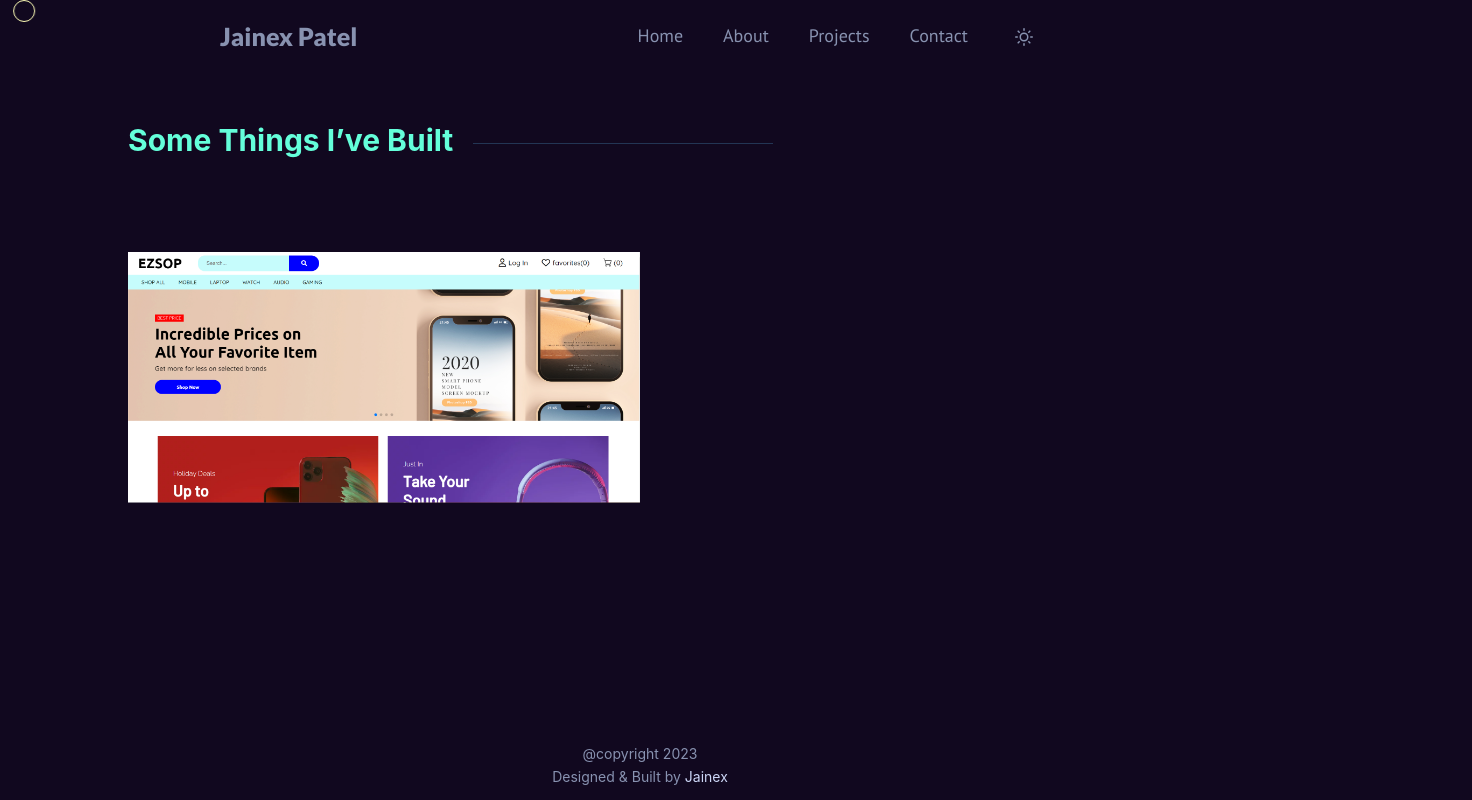
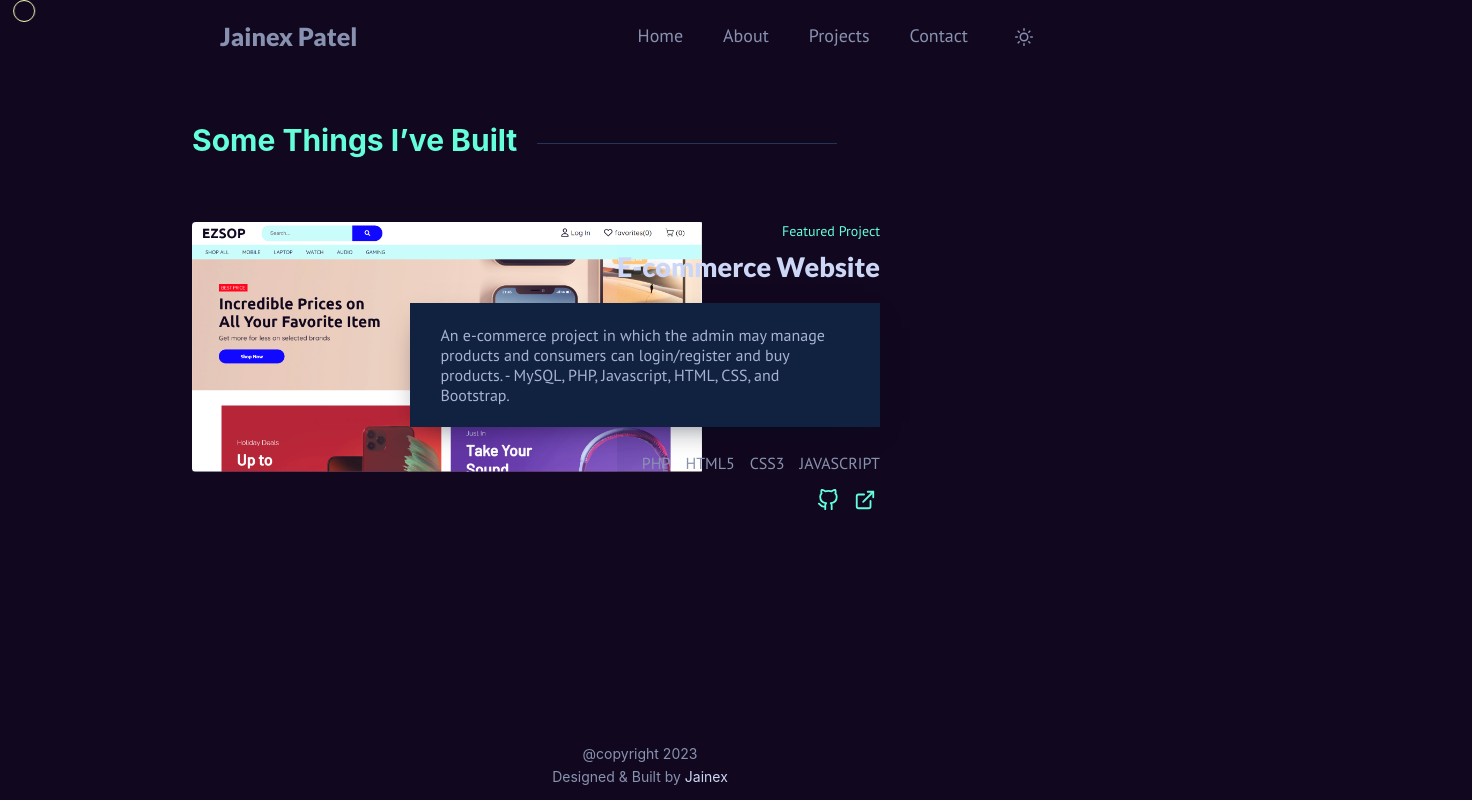
Before and after one commit to Jainex17/Portfolio, a React (Create React App) app: page /project in a window 1280 px wide. Shown: the whole page, 1472 px wide, since content can reach past the window. Built offline with nearby package versions, Linux system fonts and the light colour scheme.

Commit message:
project page update1

```diff
--- a/src/componets/Projects.js
+++ b/src/componets/Projects.js
@@ -1,6 +1,6 @@
 import React from 'react';
 import '../css/Projects.css';
-const pimg1 = require("../img/pimg1.png")
+// const pimg1 = require("../img/pimg1.png")
 
 function Projects() {
     return(
@@ -10,9 +10,34 @@ function Projects() {
 
             <div className='project-container'>
                 <div className='container-img'>
-                    <img src={pimg1} alt="project img" />
+                    <div className='project-img'>
+                        <div className='img-layer'></div>
+                        {/* <span><img src={pimg1} alt="project img" /></span> */}
+                    </div>
                 </div>
-                <div className='container-text'></div>
+                <div className='container-content'>
+                    <div className='project-overline'>Featured Project</div>
+                    <h3 className='project-title'>E-commerce Website</h3>
+                    <div className='Project-desc'>
+                        <p>An e-commerce project in which the admin may manage products and
+                            consumers can login/register and buy products. - MySQL, PHP,
+                            Javascript, HTML, CSS, and Bootstrap.</p>
+                    </div>
+                    <ul className='project-tech'>
+                        <li>PHP</li>
+                        <li>HTML5</li>
+                        <li>CSS3</li>
+                        <li>JAVASCRIPT</li>
+                    </ul>
+                    <div className='project-link'>
+                    <a href="https://github.com/jainex17" aria-label="GitHub Link" rel="noopener noreferrer" target="_blank">
+                        <svg xmlns="http://www.w3.org/2000/svg" role="img" viewBox="0 0 24 24" fill="none" stroke="currentColor" stroke-width="2" stroke-linecap="round" stroke-linejoin="round" class="feather feather-github"><title>GitHub</title><path d="M9 19c-5 1.5-5-2.5-7-3m14 6v-3.87a3.37 3.37 0 0 0-.94-2.61c3.14-.35 6.44-1.54 6.44-7A5.44 5.44 0 0 0 20 4.77 5.07 5.07 0 0 0 19.91 1S18.73.65 16 2.48a13.38 13.38 0 0 0-7 0C6.27.65 5.09 1 5.09 1A5.07 5.07 0 0 0 5 4.77a5.44 5.44 0 0 0-1.5 3.78c0 5.42 3.3 6.61 6.44 7A3.37 3.37 0 0 0 9 18.13V22"></path>
+                    </svg></a>
+                    <a href="/" aria-label="External Link" rel="noopener noreferrer" target="_blank">
+                        <svg xmlns="http://www.w3.org/2000/svg" role="img" viewBox="0 0 24 24" fill="none" stroke="currentColor" stroke-width="2" stroke-linecap="round" stroke-linejoin="round" class="feather feather-external-link"><title>External Link</title><path d="M18 13v6a2 2 0 0 1-2 2H5a2 2 0 0 1-2-2V8a2 2 0 0 1 2-2h6"></path><polyline points="15 3 21 3 21 9"></polyline><line x1="10" y1="14" x2="21" y2="3"></line>
+                    </svg></a>
+                    </div>
+                </div>
             </div>
         </section>
     )
--- a/src/css/Profile.css
+++ b/src/css/Profile.css
@@ -60,6 +60,7 @@ a{
     /* height: 50%; */
     /* border-radius: 100%; */
     display: flex;
+    justify-content: center;
 }
 .profile .profile-img img{
     width: 60%;
--- a/src/css/Projects.css
+++ b/src/css/Projects.css
@@ -1,5 +1,6 @@
 .projects{
-    margin: 50px 10%;
+    width: 100%;
+    margin: 50px 15%;
 }
 .projects h2{
     color: var(--green);
@@ -18,30 +19,90 @@
     background-color: #233554;
 }
 .projects .project-container{
-    padding: 70px 0;
+    padding: 40px 0;
+    display: flex;
+    width: 100%;
 }
 .projects .project-container .container-img{
+    width: 40%;
+}
+/* .projects .project-container .container-img{
     width: 100%;
     pointer-events: none;
     pointer-events: none;
     user-select: none;
+} */
+.projects .project-container .project-img{
+    background-image: url('../img/pimg1.png');
+    background-repeat: no-repeat;
+    background-size: auto 100%;
+    height: 250px;
+    width: 100%;
+    border-radius: 4px;
+    z-index: 2;
 }
-.projects .project-container .container-img .projectimg::before{
-    content: "";
-    position: absolute;
-    width: 100%;
+.projects .project-container .project-img .img-layer{
+    width: 83%;
+    z-index: 3;
+    transition: all 0.25s cubic-bezier(0.645,0.045,0.355,1);
+    /* background-color: #0a192f; */
+    background-color: var(--navy);
+    mix-blend-mode: screen;
     height: 100%;
-    inset: 0px;
-    z-index: 1;
-    transition: all 0.25s cubic-bezier(0.645,0.045,0.355,1);
-    background-color: #0a192f;
-    mix-blend-mode: screen;
 }
-.projects .project-container .container-img img{
-    width: 50%;
+/* .projects .project-container .project-img img{
+    width: 62%;
+    border-radius: 5px;
     background-color: #233554;
     object-fit: contain;
     z-index: 2;
     pointer-events: none;
     user-select: none;
+} */
+.container-content{
+    position: absolute;
+    right: 400px;
+    display: flex;
+    width: 40%;
+    flex-direction: column;
+    align-items: flex-end;
 }
+.container-content .project-overline{
+    color: var(--green);
+    margin: 0;
+    font-size: 14px;
+    font-family: var(--ptfont);
+}
+.container-content h3{
+    margin: 10px 0;
+    color: var(--lightest-navy);
+    font-size: 27px;
+    font-family: var(--lato);
+}
+.container-content .Project-desc{
+    background-color: #112240;
+    color: #a8b2d1;
+    padding: 6px 30px;
+    margin: 10px 0;
+    box-shadow: 0 10px 30px -15px var(--navy-shadow);
+    width: 80%;
+    font-size: 16px;
+    font-family: var(--ptfont);
+}
+.container-content .project-tech{
+    list-style: none;
+    display: flex;
+    font-family: var(--ptfont);
+}
+.container-content .project-tech li{
+    padding-left: 15px;
+}
+.container-content .project-link{
+    display: flex;
+    padding: 0 4px;
+}
+.container-content .project-link a svg{
+    color: var(--green);
+    width: 22px;
+    padding-left: 15px;
+}
--- a/src/index.css
+++ b/src/index.css
@@ -3,6 +3,9 @@
   --lightest-navy:#ccd6f6;
   --light-navy : #8892b0;
   --green : #64ffda;
+  --navy-shadow: rgba(2,12,27,0.7);
+  --lato : 'Lato', sans-serif;
+  --ptfont: 'PT Sans', sans-serif;
 }
 ::selection{
   background-color: #233554;
```
